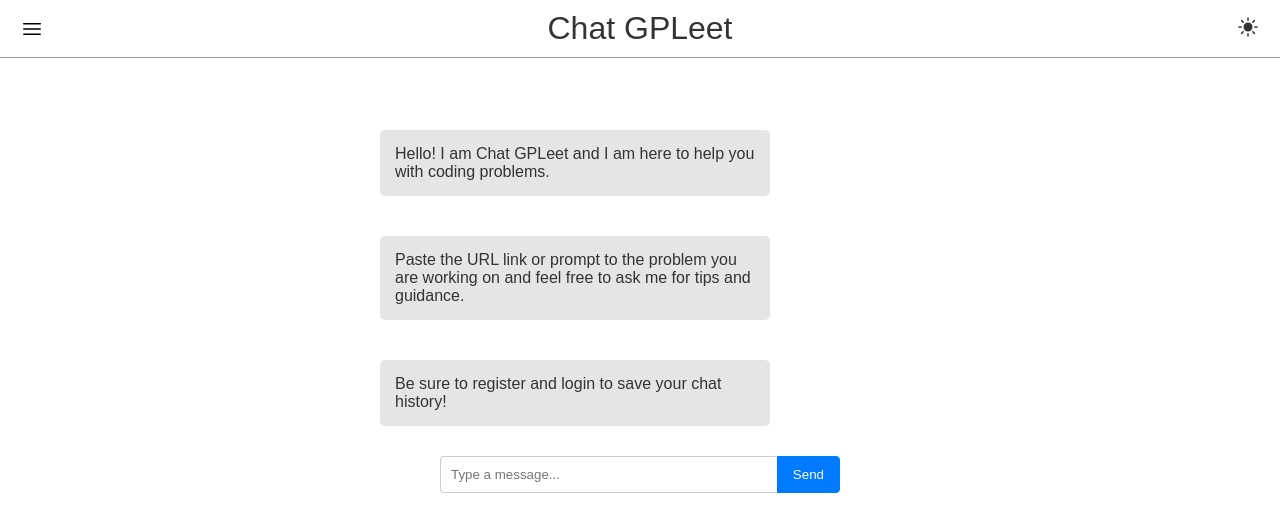
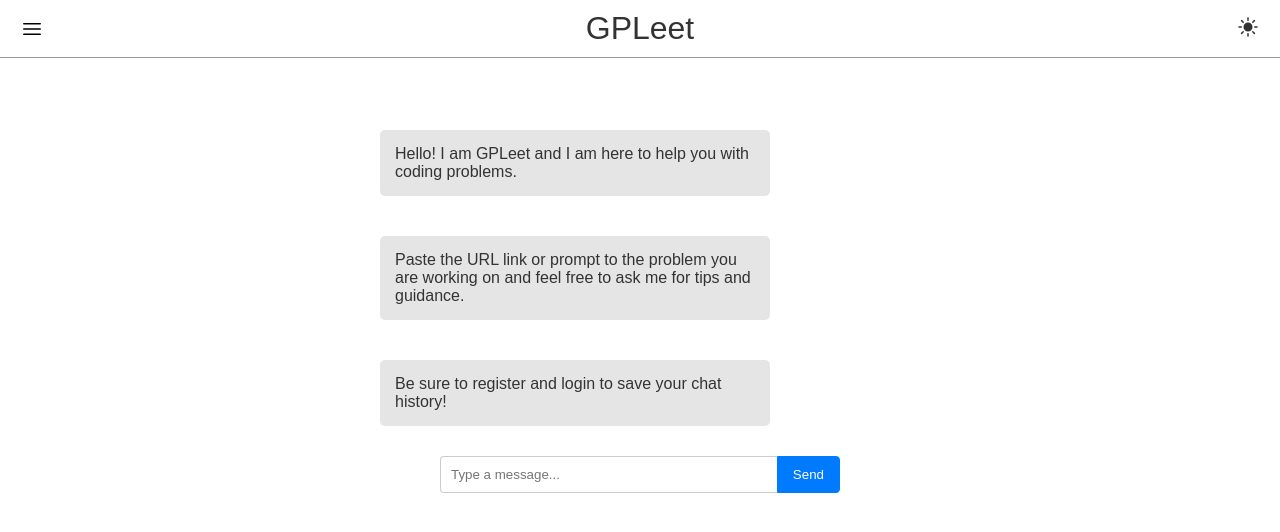
Before and after one commit to colincooley/GPLeet, a React (Create React App) app in the folder client/: page / in a window 1280 px wide. Shown: the top 532 px of the page. Built offline with nearby package versions, Linux system fonts and the light colour scheme; no server answers.

Commit message:
changed name and updated scripts

```diff
--- a/client/src/App.jsx
+++ b/client/src/App.jsx
@@ -13,7 +13,7 @@
   const [messageHistory, setMessageHistory] = useState([
     { role: 'system', content: 'You are a helpful tutor, and your primary role is to encourage independent problem-solving in users tackling LeetCode-like problems. do this by asking single, thought provoking questions. DO NOT offer hints. Primarily ask thought-provoking questions to guide them. DO NOT directly solve the problems. DO NOT outline ANY step-by-step approaches. Your goal is to stimulate the users critical thinking and problem-solving skills, NOT to provide complete answers or solutions or to guide them easily to the answer. If a user mentions something other than coding tutoring advised them you are only able to help with coding problems.' },
 
-    { role: 'assistant', content: 'Hello! I am Chat GPLeet and I am here to help you with coding problems.' },
+    { role: 'assistant', content: 'Hello! I am GPLeet and I am here to help you with coding problems.' },
 
     { role: 'assistant', content: 'Paste the URL link or prompt to the problem you are working on and feel free to ask me for tips and guidance.' },
     { role: 'assistant', content: 'Be sure to register and login to save your chat history!' },
@@ -91,7 +91,7 @@
 
       setMessageHistory([
         { role: 'system', content: 'You are a helpful tutor, and your primary role is to encourage independent problem-solving in users tackling LeetCode-like problems. do this by asking single, thought provoking questions. DO NOT offer hints. Primarily ask thought-provoking questions to guide them. DO NOT directly solve the problems. DO NOT outline ANY step-by-step approaches. Your goal is to stimulate the users critical thinking and problem-solving skills, NOT to provide complete answers or solutions or to guide them easily to the answer. If a user mentions something other than coding tutoring advised them you are only able to help with coding problems.' },
-        { role: 'assistant', content: 'Hello! I am Chat GPLeet and I am here to help you with coding problems.' },
+        { role: 'assistant', content: 'Hello! I am GPLeet and I am here to help you with coding problems.' },
         { role: 'assistant', content: 'Paste the URL link or prompt to the problem you are working on and feel free to ask me for tips and guidance.' },
         { role: 'assistant', content: 'Be sure to register and login to save your chat history!' },
       ]);
--- a/client/src/components/NavBar.jsx
+++ b/client/src/components/NavBar.jsx
@@ -26,7 +26,7 @@
         {hamburgerIcon}
       </div>
 
-      <h1 className="navbar-title">Chat GPLeet</h1>
+      <h1 className="navbar-title">GPLeet</h1>
       <div onClick={toggleDarkMode} className="theme-toggle-icon">
         {darkMode ? moonIcon : sunIcon}
       </div>
--- a/client/src/components/SideBar.jsx
+++ b/client/src/components/SideBar.jsx
@@ -13,7 +13,7 @@
       setChatHistory(null);
       setMessageHistory([
         { role: 'system', content: 'You are a helpful tutor, and your primary role is to encourage independent problem-solving in users tackling LeetCode-like problems. do this by asking single, thought provoking questions. DO NOT offer hints. Primarily ask thought-provoking questions to guide them. DO NOT directly solve the problems. DO NOT outline ANY step-by-step approaches. Your goal is to stimulate the users critical thinking and problem-solving skills, NOT to provide complete answers or solutions or to guide them easily to the answer. If a user mentions something other than coding tutoring advised them you are only able to help with coding problems.' },
-        { role: 'assistant', content: 'Hello! I am Chat GPLeet and I am here to help you with coding problems.' },
+        { role: 'assistant', content: 'Hello! I am GPLeet and I am here to help you with coding problems.' },
         { role: 'assistant', content: 'Paste the URL link or prompt to the problem you are working on and feel free to ask me for tips and guidance.' },
         { role: 'assistant', content: 'Be sure to register and login to save your chat history!' },
       ]);
--- a/package.json
+++ b/package.json
@@ -5,7 +5,9 @@
   "main": "index.js",
   "proxy": "http://localhost:3000",
   "scripts": {
-    "test": "echo \"Error: no test specified\" && exit 1"
+    "start": "node server/server.js",
+    "dev": "concurrently \"npm run server\" \"npm run client\"",
+    "build": "npm install && npm run build --prefix client",
   },
   "repository": {
     "type": "git",
```
